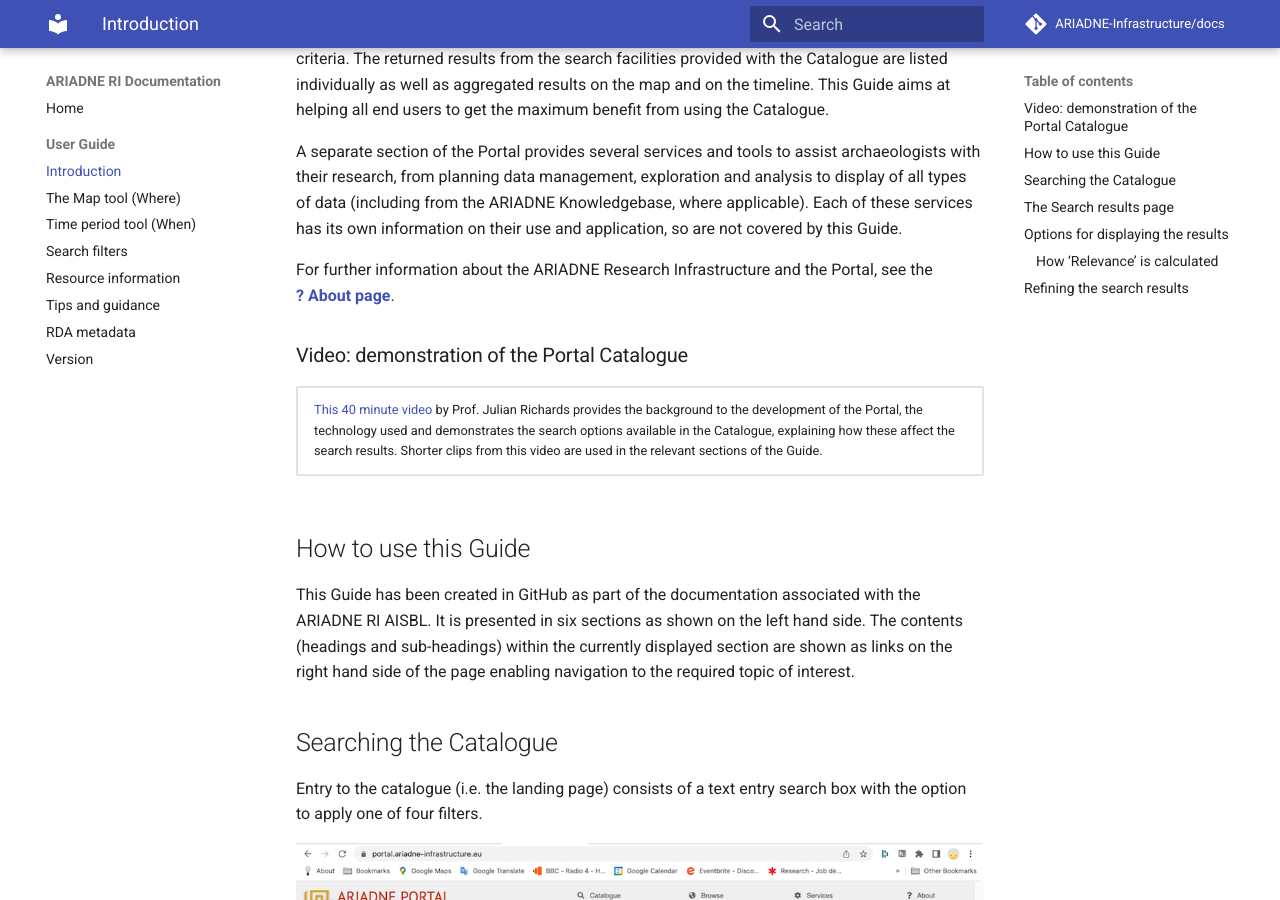
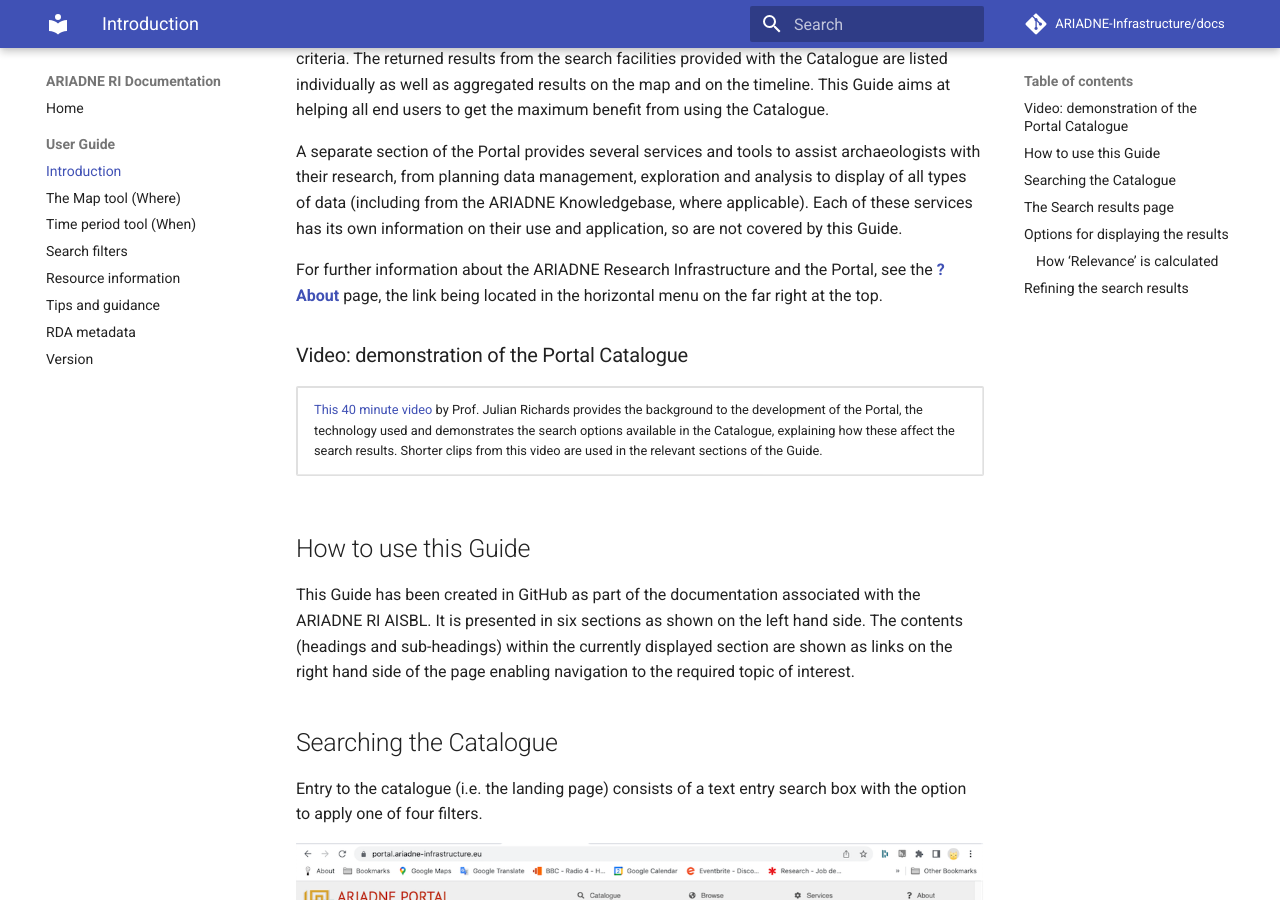
Before and after one commit to uoy-ads/hsds-data-catalogue-docs, an MkDocs documentation site: the page built from docs/Portal_User_Guide/Section-1_What.md, in a window 1280 px wide and 900 px high, scrolled down 301 px. Built offline with MkDocs 1.6.1 and Material for MkDocs 9.7.7, drawn with Linux system fonts in a browser that asks for light colours; comment, search, counter and statistics services are not loaded.

Commit message:
Update Section-1_What.md

```diff
--- a/docs/Portal_User_Guide/Section-1_What.md
+++ b/docs/Portal_User_Guide/Section-1_What.md
@@ -9,7 +9,7 @@ The ARIADNE Portal contains a Catalogue and several services which provide acces
 
 A separate section of the Portal provides several services and tools to assist archaeologists with their research, from planning data management, exploration and analysis to display of all types of data (including from the ARIADNE Knowledgebase, where applicable). Each of these services has its own information on their use and application, so are not covered by this Guide.
 
-For further information about the ARIADNE Research Infrastructure and the Portal, see the <BR> [**? About page**](https://portal.ariadne-infrastructure.eu/about).
+For further information about the ARIADNE Research Infrastructure and the Portal, see the [**? About**](https://portal.ariadne-infrastructure.eu/about) page, the link being located in the horizontal menu on the far right at the top.
 
 ### Video: demonstration of the Portal Catalogue
 <table border="3" bgcolor="#ADD8E6">
```
